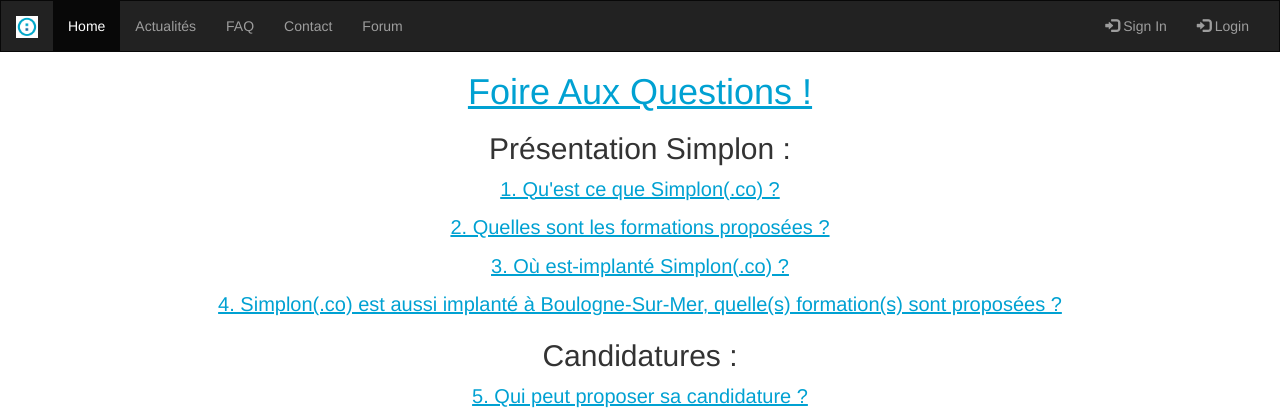
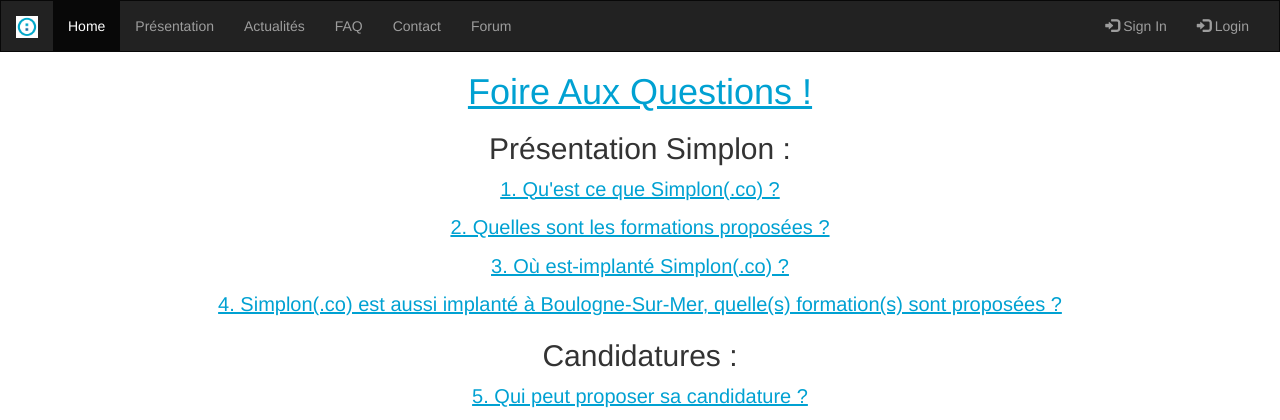
Before and after one commit to tomdach/hackaton2, a PHP site: page /christopher/FAQ.php in a window 1280 px wide. Shown: the top 420 px of the page. Run offline with PHP 8.4, Linux system fonts and the light colour scheme; some libraries are stand-ins or nearby versions.

Commit message:
ajout fichiers christopher

```diff
--- a/christopher/FAQ.php
+++ b/christopher/FAQ.php
@@ -27,6 +27,7 @@
     <div class="collapse navbar-collapse" id="myNavbar">
       <ul class="nav navbar-nav">
         <li class="active"><a href="../index.php">Home</a></li>
+        <li><a href="../simon/index.php">Présentation</a></li>
         <li><a href="actus.php">Actualités</a></li>
         <li><a href="FAQ.php">FAQ</a></li>
         <li><a href="../chris/contact.php">Contact</a></li>
--- a/christopher/actus.php
+++ b/christopher/actus.php
@@ -27,6 +27,7 @@
     <div class="collapse navbar-collapse" id="myNavbar">
       <ul class="nav navbar-nav">
         <li class="active"><a href="../index.php">Home</a></li>
+        <li><a href="../simon/index.php">Présentation</a></li>
         <li><a href="actus.php">Actualités</a></li>
         <li><a href="FAQ.php">FAQ</a></li>
         <li><a href="../chris/contact.php">Contact</a></li>
```
